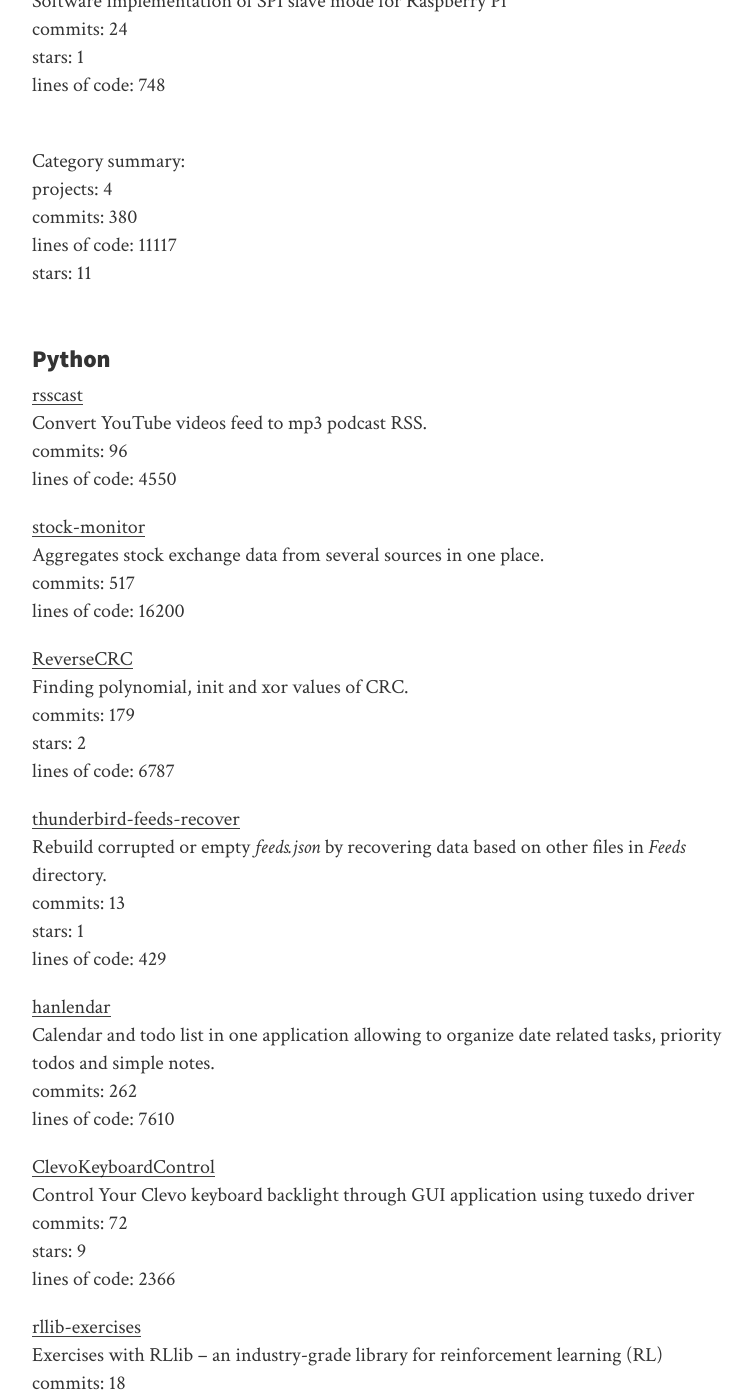
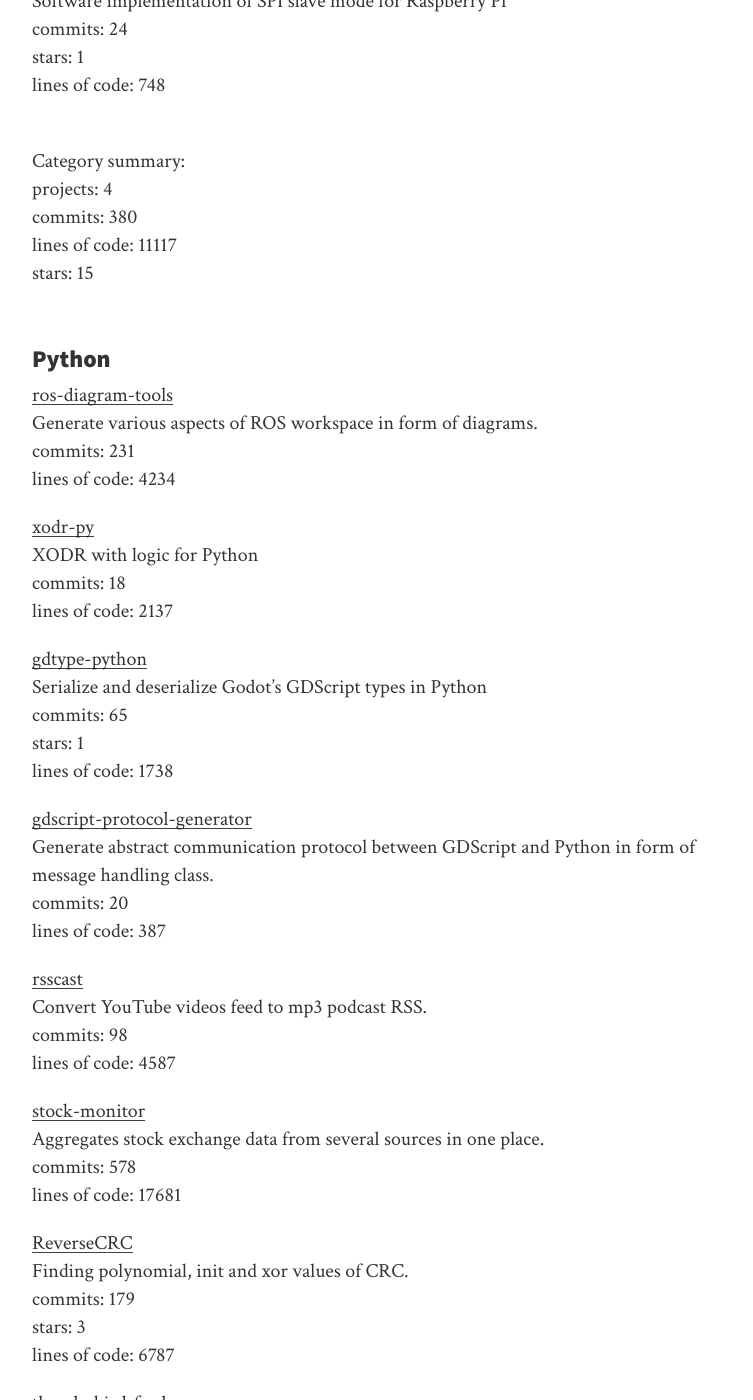
Before and after one commit to anetczuk/anetczuk.github.io, a Jekyll site: the page built from docs/repos.md, in a window 1280 px wide and 1400 px high, scrolled down 3169 px. Shown: the whole window, without its empty margins (258-1011 px from the left). Built offline with Jekyll 4.4.1, drawn with Linux system fonts in a browser that asks for light colours; nearby versions of some CDN libraries; some of the changed text lies outside the part shown.

```diff
--- a/docs/repos.md
+++ b/docs/repos.md
@@ -72,7 +72,7 @@ Category summary:
 projects: 6<br/>
 commits: 811<br/>
 lines of code: 26312<br/>
-stars: 2
+stars: 3
 
 ### <a name="cat_c"></a> C
 
@@ -94,13 +94,13 @@ stars: 0
 [ReverseCRC](https://github.com/anetczuk/ReverseCRC)<br/>
 Finding polynomial, init and xor values of CRC.<br/>
 commits: 179<br/>
-stars: 2<br/>
+stars: 3<br/>
 lines of code: 6787
 
 [BluetoothGattMitm](https://github.com/anetczuk/BluetoothGattMitm)<br/>
 Revealing unknown GATT/BLE protocol by mediation in communication between device and client<br/>
 commits: 36<br/>
-stars: 7<br/>
+stars: 10<br/>
 lines of code: 2100
 
 [cpp-memory-performance](https://github.com/anetczuk/cpp-memory-performance)<br/>
@@ -121,24 +121,45 @@ Category summary:
 projects: 4<br/>
 commits: 380<br/>
 lines of code: 11117<br/>
-stars: 11
+stars: 15
 
 ### <a name="cat_python"></a> Python
 
+[ros-diagram-tools](https://github.com/anetczuk/ros-diagram-tools)<br/>
+Generate various aspects of ROS workspace in form of diagrams.<br/>
+commits: 231<br/>
+lines of code: 4234
+
+[xodr-py](https://github.com/anetczuk/xodr-py)<br/>
+XODR with logic for Python<br/>
+commits: 18<br/>
+lines of code: 2137
+
+[gdtype-python](https://github.com/anetczuk/gdtype-python)<br/>
+Serialize and deserialize Godot's GDScript types in Python<br/>
+commits: 65<br/>
+stars: 1<br/>
+lines of code: 1738
+
+[gdscript-protocol-generator](https://github.com/anetczuk/gdscript-protocol-generator)<br/>
+Generate abstract communication protocol between GDScript and Python in form of message handling class.<br/>
+commits: 20<br/>
+lines of code: 387
+
 [rsscast](https://github.com/anetczuk/rsscast)<br/>
 Convert YouTube videos feed to mp3 podcast RSS.<br/>
-commits: 96<br/>
-lines of code: 4550
+commits: 98<br/>
+lines of code: 4587
 
 [stock-monitor](https://github.com/anetczuk/stock-monitor)<br/>
 Aggregates stock exchange data from several sources in one place.<br/>
-commits: 517<br/>
-lines of code: 16200
+commits: 578<br/>
+lines of code: 17681
 
 [ReverseCRC](https://github.com/anetczuk/ReverseCRC)<br/>
 Finding polynomial, init and xor values of CRC.<br/>
 commits: 179<br/>
-stars: 2<br/>
+stars: 3<br/>
 lines of code: 6787
 
 [thunderbird-feeds-recover](https://github.com/anetczuk/thunderbird-feeds-recover)<br/>
@@ -149,13 +170,13 @@ lines of code: 429
 
 [hanlendar](https://github.com/anetczuk/hanlendar)<br/>
 Calendar and todo list in one application allowing to organize date related tasks, priority todos and simple notes.<br/>
-commits: 262<br/>
-lines of code: 7610
+commits: 266<br/>
+lines of code: 7959
 
 [ClevoKeyboardControl](https://github.com/anetczuk/ClevoKeyboardControl)<br/>
 Control Your Clevo keyboard backlight through GUI application using tuxedo driver<br/>
 commits: 72<br/>
-stars: 9<br/>
+stars: 8<br/>
 lines of code: 2366
 
 [rllib-exercises](https://github.com/anetczuk/rllib-exercises)<br/>
@@ -277,10 +298,15 @@ stars: 0
 
 ### <a name="cat_ros"></a> ROS
 
+[ros-diagram-tools](https://github.com/anetczuk/ros-diagram-tools)<br/>
+Generate various aspects of ROS workspace in form of diagrams.<br/>
+commits: 231<br/>
+lines of code: 4234
+
 [ros-self-balancer-playground](https://github.com/anetczuk/ros-self-balancer-playground)<br/>
 Two wheeled balancing robot playground with ROS and Gazebo<br/>
 commits: 71<br/>
-stars: 5<br/>
+stars: 9<br/>
 lines of code: 3101
 
 [ros-robotic-arm-playground](https://github.com/anetczuk/ros-robotic-arm-playground)<br/>
@@ -291,38 +317,38 @@ lines of code: 927
 <br/>
 Category summary:
 <br/>
-projects: 2<br/>
-commits: 84<br/>
-lines of code: 4028<br/>
-stars: 5
+projects: 3<br/>
+commits: 315<br/>
+lines of code: 8262<br/>
+stars: 9
 
 ### <a name="cat_qt"></a> Qt
 
 [rsscast](https://github.com/anetczuk/rsscast)<br/>
 Convert YouTube videos feed to mp3 podcast RSS.<br/>
-commits: 96<br/>
-lines of code: 4550
+commits: 98<br/>
+lines of code: 4587
 
 [stock-monitor](https://github.com/anetczuk/stock-monitor)<br/>
 Aggregates stock exchange data from several sources in one place.<br/>
-commits: 517<br/>
-lines of code: 16200
+commits: 578<br/>
+lines of code: 17681
 
 [hanlendar](https://github.com/anetczuk/hanlendar)<br/>
 Calendar and todo list in one application allowing to organize date related tasks, priority todos and simple notes.<br/>
-commits: 262<br/>
-lines of code: 7610
+commits: 266<br/>
+lines of code: 7959
 
 [ClevoKeyboardControl](https://github.com/anetczuk/ClevoKeyboardControl)<br/>
 Control Your Clevo keyboard backlight through GUI application using tuxedo driver<br/>
 commits: 72<br/>
-stars: 9<br/>
+stars: 8<br/>
 lines of code: 2366
 
 [LinakDeskApp](https://github.com/anetczuk/LinakDeskApp)<br/>
 Desktop application that allows control of Linak office desk under Linux<br/>
 commits: 235<br/>
-stars: 119<br/>
+stars: 131<br/>
 lines of code: 5184
 
 [little-ted](https://github.com/anetczuk/little-ted)<br/>
@@ -404,28 +429,52 @@ stars: 13
 </tr> </thead>
 <tbody>
 <tr>
+        <td><a href="https://github.com/anetczuk/ros-diagram-tools">ros-diagram-tools</a></td>
+        <td>2022-11-07 01:12:56</td> <td>2023-02-08 22:53:00</td> <td style="text-align:center">231</td>
+        <td style="text-align:center"></td>
+        <td style="text-align:center">4234</td>
+</tr>
+<tr>
+        <td><a href="https://github.com/anetczuk/xodr-py">xodr-py</a></td>
+        <td>2022-11-21 23:59:17</td> <td>2023-01-29 21:34:22</td> <td style="text-align:center">18</td>
+        <td style="text-align:center"></td>
+        <td style="text-align:center">2137</td>
+</tr>
+<tr>
+        <td><a href="https://github.com/anetczuk/gdtype-python">gdtype-python</a></td>
+        <td>2022-09-25 23:11:14</td> <td>2023-01-26 22:11:36</td> <td style="text-align:center">65</td>
+        <td style="text-align:center">1</td>
+        <td style="text-align:center">1738</td>
+</tr>
+<tr>
+        <td><a href="https://github.com/anetczuk/gdscript-protocol-generator">gdscript-protocol-generator</a></td>
+        <td>2022-10-14 22:37:39</td> <td>2023-01-26 21:33:03</td> <td style="text-align:center">20</td>
+        <td style="text-align:center"></td>
+        <td style="text-align:center">387</td>
+</tr>
+<tr>
         <td><a href="https://github.com/anetczuk/rsscast">rsscast</a></td>
-        <td>2021-02-07 20:00:00</td> <td>2022-03-29 18:00:19</td> <td style="text-align:center">96</td>
+        <td>2021-02-07 20:00:00</td> <td>2022-03-29 18:00:19</td> <td style="text-align:center">98</td>
         <td style="text-align:center"></td>
-        <td style="text-align:center">4550</td>
+        <td style="text-align:center">4587</td>
 </tr>
 <tr>
         <td><a href="https://github.com/anetczuk/stock-monitor">stock-monitor</a></td>
-        <td>2020-10-13 22:38:09</td> <td>2022-03-24 20:29:31</td> <td style="text-align:center">517</td>
+        <td>2020-10-13 22:38:09</td> <td>2022-03-24 20:29:31</td> <td style="text-align:center">578</td>
         <td style="text-align:center"></td>
-        <td style="text-align:center">16200</td>
+        <td style="text-align:center">17681</td>
 </tr>
 <tr>
         <td><a href="https://github.com/anetczuk/ReverseCRC">ReverseCRC</a></td>
         <td>2017-12-25 20:54:15</td> <td>2022-02-08 23:02:56</td> <td style="text-align:center">179</td>
-        <td style="text-align:center">2</td>
+        <td style="text-align:center">3</td>
         <td style="text-align:center">6787</td>
 </tr>
 <tr>
         <td><a href="https://github.com/anetczuk/anetczuk.github.io">anetczuk.github.io</a></td>
-        <td>2018-06-13 18:26:01</td> <td>2022-02-08 21:20:58</td> <td style="text-align:center">38</td>
+        <td>2018-06-13 18:26:01</td> <td>2022-02-08 21:20:58</td> <td style="text-align:center">46</td>
         <td style="text-align:center"></td>
-        <td style="text-align:center">4696</td>
+        <td style="text-align:center">6059</td>
 </tr>
 <tr>
         <td><a href="https://github.com/anetczuk/thunderbird-feeds-recover">thunderbird-feeds-recover</a></td>
@@ -436,19 +485,19 @@ stars: 13
 <tr>
         <td><a href="https://github.com/anetczuk/dk-mage">dk-mage</a></td>
         <td>2021-07-21 23:10:54</td> <td>2022-01-06 22:08:12</td> <td style="text-align:center">477</td>
-        <td style="text-align:center">1</td>
+        <td style="text-align:center">2</td>
         <td style="text-align:center">16132</td>
 </tr>
 <tr>
         <td><a href="https://github.com/anetczuk/hanlendar">hanlendar</a></td>
-        <td>2020-07-22 19:26:16</td> <td>2021-12-24 21:49:14</td> <td style="text-align:center">262</td>
+        <td>2020-07-22 19:26:16</td> <td>2021-12-24 21:49:14</td> <td style="text-align:center">266</td>
         <td style="text-align:center"></td>
-        <td style="text-align:center">7610</td>
+        <td style="text-align:center">7959</td>
 </tr>
 <tr>
         <td><a href="https://github.com/anetczuk/ClevoKeyboardControl">ClevoKeyboardControl</a></td>
         <td>2018-11-17 23:05:49</td> <td>2021-12-24 21:30:32</td> <td style="text-align:center">72</td>
-        <td style="text-align:center">9</td>
+        <td style="text-align:center">8</td>
         <td style="text-align:center">2366</td>
 </tr>
 <tr>
@@ -460,7 +509,7 @@ stars: 13
 <tr>
         <td><a href="https://github.com/anetczuk/LinakDeskApp">LinakDeskApp</a></td>
         <td>2018-09-10 22:43:05</td> <td>2021-11-08 00:23:53</td> <td style="text-align:center">235</td>
-        <td style="text-align:center">119</td>
+        <td style="text-align:center">131</td>
         <td style="text-align:center">5184</td>
 </tr>
 <tr>
@@ -477,9 +526,9 @@ stars: 13
 </tr>
 <tr>
         <td><a href="https://github.com/anetczuk/work-log">work-log</a></td>
-        <td>2021-09-29 21:57:31</td> <td>2021-09-29 22:10:37</td> <td style="text-align:center">74</td>
+        <td>2021-09-29 21:57:31</td> <td>2021-09-29 22:10:37</td> <td style="text-align:center">77</td>
         <td style="text-align:center"></td>
-        <td style="text-align:center">4235</td>
+        <td style="text-align:center">4238</td>
 </tr>
 <tr>
         <td><a href="https://github.com/anetczuk/ADiKtEd">ADiKtEd</a></td>
@@ -490,19 +539,19 @@ stars: 13
 <tr>
         <td><a href="https://github.com/anetczuk/ros-self-balancer-playground">ros-self-balancer-playground</a></td>
         <td>2019-08-01 22:45:44</td> <td>2021-05-19 20:27:16</td> <td style="text-align:center">71</td>
-        <td style="text-align:center">5</td>
+        <td style="text-align:center">9</td>
         <td style="text-align:center">3101</td>
 </tr>
 <tr>
         <td><a href="https://github.com/anetczuk/linak_bt_desk">linak_bt_desk</a></td>
         <td>2018-07-27 21:52:13</td> <td>2020-05-31 21:14:36</td> <td style="text-align:center">56</td>
-        <td style="text-align:center">13</td>
+        <td style="text-align:center">14</td>
         <td style="text-align:center"></td>
 </tr>
 <tr>
         <td><a href="https://github.com/anetczuk/BluetoothGattMitm">BluetoothGattMitm</a></td>
         <td>2018-09-29 20:11:24</td> <td>2020-05-27 11:35:59</td> <td style="text-align:center">36</td>
-        <td style="text-align:center">7</td>
+        <td style="text-align:center">10</td>
         <td style="text-align:center">2100</td>
 </tr>
 <tr>
@@ -543,7 +592,7 @@ stars: 13
 </tr>
 <tr>
         <td><a href="https://github.com/anetczuk/thunderbird-webmail">thunderbird-webmail</a></td>
-        <td>2018-12-23 23:13:11</td> <td>2018-12-29 21:50:44</td> <td style="text-align:center">42</td>
+        <td>2018-12-23 23:13:11</td> <td>2018-12-29 21:50:44</td> <td style="text-align:center"></td>
         <td style="text-align:center"></td>
         <td style="text-align:center"></td>
 </tr>
@@ -611,7 +660,7 @@ stars: 13
 </tbody>
 <tfoot> <tr>
       <th id="total" colspan="3" style="text-align:right">Total:</th>
-      <th style="text-align:center">2924</th>
-      <th style="text-align:center">159</th>
-      <th style="text-align:center">100983</th>
+      <th style="text-align:center">3294</th>
+      <th style="text-align:center">181</th>
+      <th style="text-align:center">112712</th>
 </tr> </tfoot></table>
```
Also changed, not shown: other parts of docs/repos.md (+23 -24 lines), src/gen/repos_description.csv (+17 -13 lines), README.md.
